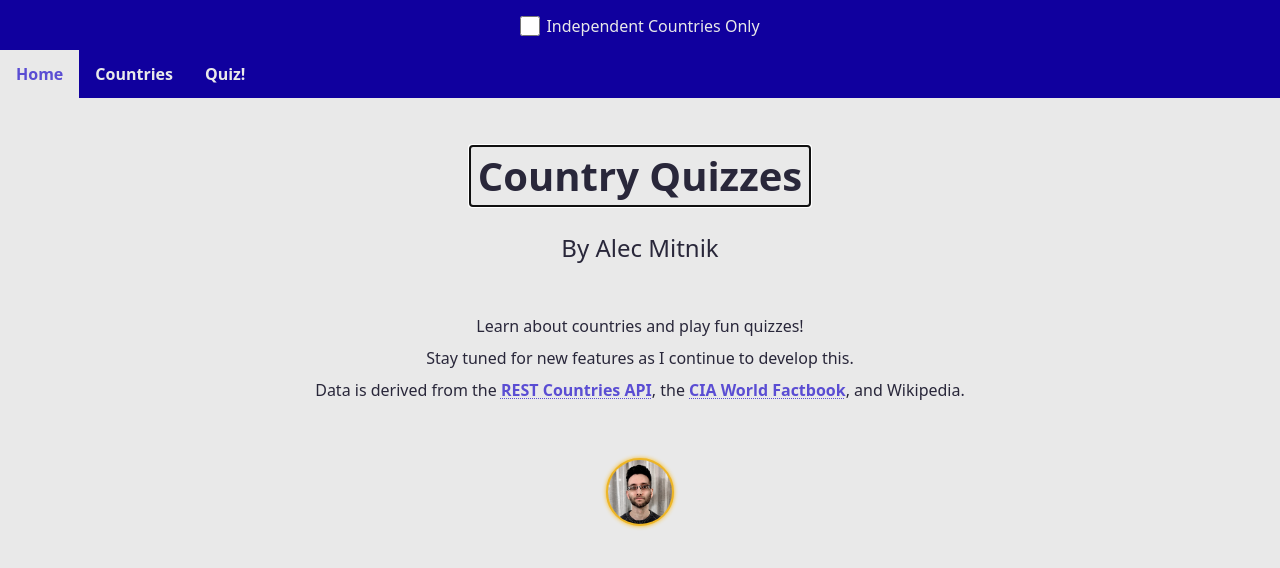
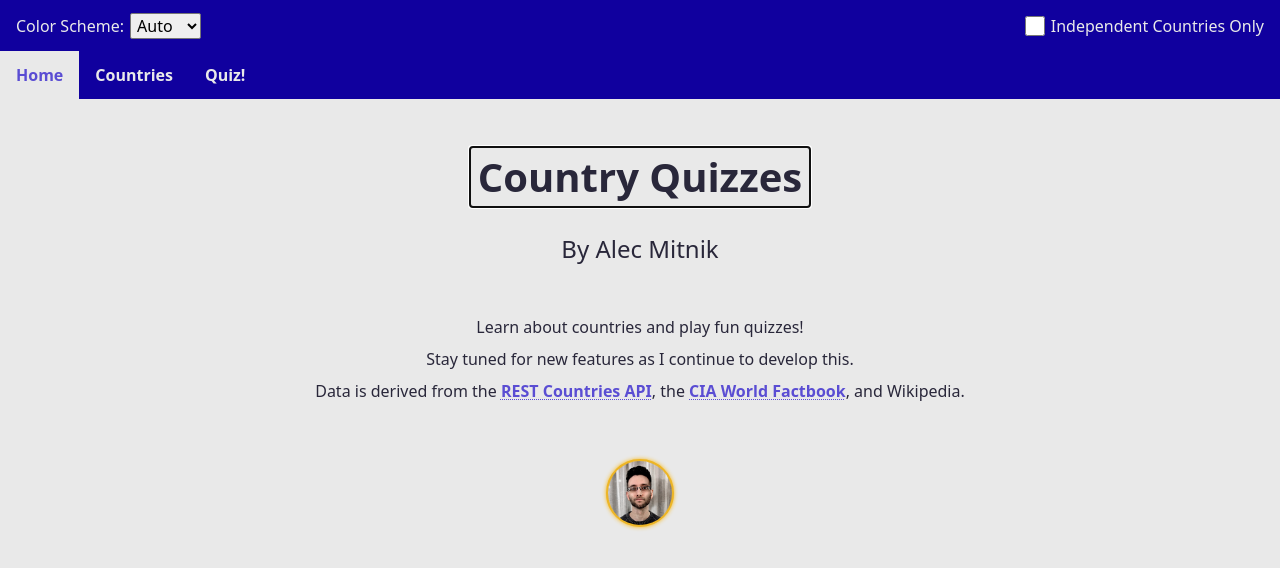
Before and after one commit to alec-mitnik/country-quizzes, a React (Vite) app: page / in a window 1280 px wide. Shown: the top 568 px of the page. Built offline with nearby package versions, Linux system fonts and the light colour scheme; a web font is replaced by a local one.

Commit message:
Added Color Scheme select to the settings bar
Used scrollbar-gutter: stable both-sides to keep the main content centered and aligned with the banner even when there is a scroll bar.

Gave the banner a visual edge at its max content width for better layout clarity.

```diff
--- a/src/pages/Layout.css
+++ b/src/pages/Layout.css
@@ -1,8 +1,47 @@
 .layout-component {
+  .banner {
+    width: 100%;
+    margin: auto;
+
+    /* Darken the banner a bit when beyond the max width */
+    background: hsl(from var(--background-color-accent) h s calc(l * 0.8));
+
+    /* Prevent shadow from showing below, allowing the selected nav option
+    to blend with the background */
+    overflow: hidden;
+
+    .banner-content {
+      background: var(--background-color-accent);
+      color: var(--background-color-accent-foreground-primary);
+      max-width: var(--layout-max-width);
+      margin: auto;
+      text-align: center;
+      box-shadow: 0 0 40px 5px var(--shadow-color);
+    }
+  }
+
   #settings-bar {
     width: 100%;
-    background: var(--background-color-accent);
-    color: var(--background-color-accent-foreground-primary);
+
+    .settings-controls {
+      width: 100%;
+      margin: auto;
+      max-width: var(--layout-max-width);
+      display: flex;
+      flex-wrap: wrap;
+      justify-content: space-between;
+      align-items: baseline;
+      column-gap: 8px;
+
+      > div {
+        flex-grow: 1;
+      }
+
+      .spacer {
+        height: 0;
+        flex-grow: 99999999;
+      }
+    }
 
     label {
       --hover-glow-color: var(--background-color-accent-foreground-primary);
@@ -11,6 +50,7 @@
       display: inline flow-root;
       padding: 12px 16px;
       font-weight: 500;
+      margin: auto;
 
       input[type="checkbox"] {
         transform: translateY(20%);
@@ -59,5 +99,9 @@
     overflow: auto;
     padding: 32px 16px 16px;
     outline-offset: -4px;
+
+    /* Reserve space for the scroll bar, and the same amount of space on the opposite side
+    to preserve centering.  `auto both-edges` isn't supported, unfortunately. */
+    scrollbar-gutter: stable both-edges;
   }
 }
--- a/src/pages/Layout.tsx
+++ b/src/pages/Layout.tsx
@@ -2,7 +2,7 @@ import { useEffect, useRef, useState } from "react";
 import { NavLink, Outlet, useLocation } from "react-router-dom";
 import Button from "../Button";
 import useCountries from "../hooks/useCountries";
-import { isLocalStorageAvailable } from "../hooks/useLocalStorageState";
+import { isLocalStorageAvailable, useLocalStorageStateString } from "../hooks/useLocalStorageState";
 import {
   COUNTRIES_NAV_TEXT, HOME_NAV_TEXT, QUIZ_NAV_TEXT,
   SETTINGS_BAR_ACCESSIBLE_NAME
@@ -17,6 +17,7 @@ function Layout() {
   const { pathname } = useLocation();
   const mainElementRef = useRef<HTMLElement>(null);
   const { independentOnly, setIndependentOnly} = useCountries();
+  const [colorScheme, setColorScheme] = useLocalStorageStateString("colorScheme", "");
 
   // Use a function initializer to only evaluate once on mount rather than every render
   const [localStorageAvailable, setLocalStorageAvailable] = useState(() => isLocalStorageAvailable());
@@ -44,6 +45,8 @@ function Layout() {
 
   return (
     <div className="layout-component component-wrapper">
+      <div className="banner">
+        <div className="banner-content">
           <section id="settings-bar" aria-label={SETTINGS_BAR_ACCESSIBLE_NAME}>
             {!localStorageAvailable && !localStorageWarningDismissed && <div className="local-storage-warning">
               <div>
@@ -55,11 +58,29 @@ function Layout() {
               </div>
             </div>}
 
+            <div className="settings-controls">
+              <div>
+                <label>
+                  <span>Color Scheme:</span>
+                  <select id="color-scheme-select" value={colorScheme}
+                      onChange={event => setColorScheme(event.target.value)}>
+                    <option value="">Auto</option>
+                    <option value="light">Light</option>
+                    <option value="dark">Dark</option>
+                  </select>
+                </label>
+              </div>
+
+              <div className="spacer"></div>
+
+              <div>
                 <label>
                   <input type="checkbox" id="independent-only-checkbox" checked={independentOnly}
                       onChange={event => setIndependentOnly(event.target.checked)} />
                   <span>Independent Countries Only</span>
                 </label>
+              </div>
+            </div>
           </section>
 
           <nav>
@@ -75,6 +96,8 @@ function Layout() {
               </li>
             </ul>
           </nav>
+        </div>
+      </div>
 
       <main ref={mainElementRef}>
         <Outlet />
--- a/src/pages/Quiz.css
+++ b/src/pages/Quiz.css
@@ -118,11 +118,8 @@
         height: calc(100% + var(--layout-max-width));
         inset: calc(-0.5 * var(--layout-max-width));
         filter: blur(10px);
-        background-image: conic-gradient(in hsl longer hue, #f00, #f00, #f00);
-
-        @media (prefers-color-scheme: dark) {
-          background-image: conic-gradient(in hsl longer hue, #ff8080, #ff8080, #ff8080);
-        }
+        background-image: conic-gradient(in hsl longer hue,
+            var(--rainbow-base-color), var(--rainbow-base-color), var(--rainbow-base-color));
 
         @media not (prefers-reduced-motion: reduce) {
           animation: rainbowMotion 12s infinite linear;
--- a/src/styles.css
+++ b/src/styles.css
@@ -33,9 +33,10 @@
   --background-color-accent-foreground-primary: #e9e9e9;
   --shadow-color: rgba(0, 0, 0, 0.5);
   --shadow-color-foreground: white;
+  --rainbow-base-color: #f00;
 
-  @media (prefers-color-scheme: dark) {
-    /* Dark mode color scheme */
+  &:has(#color-scheme-select option:checked[value="dark"]) {
+    /* Dark mode color scheme - without light-dark, have to duplicate for the media query */
     --background-color-primary: #29273a;
     --background-color-primary-foreground-primary: #e9e9e9;
     --background-color-primary-foreground-accent: #a099e1;
@@ -43,6 +44,25 @@
     --background-color-accent: #565091;
     --light-dark-hover-brightness: 0.6;
     --light-dark-active-brightness: 0.75;
+    --rainbow-base-color: #ff8080;
+
+    color-scheme: dark;
+  }
+
+  /* Could use light-dark() to set theme colors based on color-scheme,
+  but it doesn't have as much browser support as the media query yet */
+  @media (prefers-color-scheme: dark) {
+    &:not(:has(#color-scheme-select option:checked[value="light"])) {
+      /* Dark mode color scheme - without light-dark, have to duplicate for the media query */
+      --background-color-primary: #29273a;
+      --background-color-primary-foreground-primary: #e9e9e9;
+      --background-color-primary-foreground-accent: #a099e1;
+      --danger-color: #ffb3b3;
+      --background-color-accent: #565091;
+      --light-dark-hover-brightness: 0.6;
+      --light-dark-active-brightness: 0.75;
+      --rainbow-base-color: #ff8080;
+    }
   }
 
   /* Makes native browser elements like form controls
@@ -169,9 +189,20 @@ label {
     cursor: inherit;
   }
 
+  select {
+    margin: 0 0 0 6px;
+    padding: 0 8px 0 2px;
+    font-family: inherit;
+    font-size: inherit;
+    border-radius: 2px;
+    outline-offset: 2px;
+  }
+
   @media (hover: hover) and (pointer: fine) {
-    &:hover input {
-      filter: drop-shadow(0 0 4px var(--hover-glow-color));
+    &:hover {
+      input, select {
+        filter: drop-shadow(0 0 4px var(--hover-glow-color));
+      }
     }
   }
 }
```
Also changed, not shown: 1 other file (tests, documents, lock files or other folders). Lines whose indentation alone changed are shown as unchanged.
